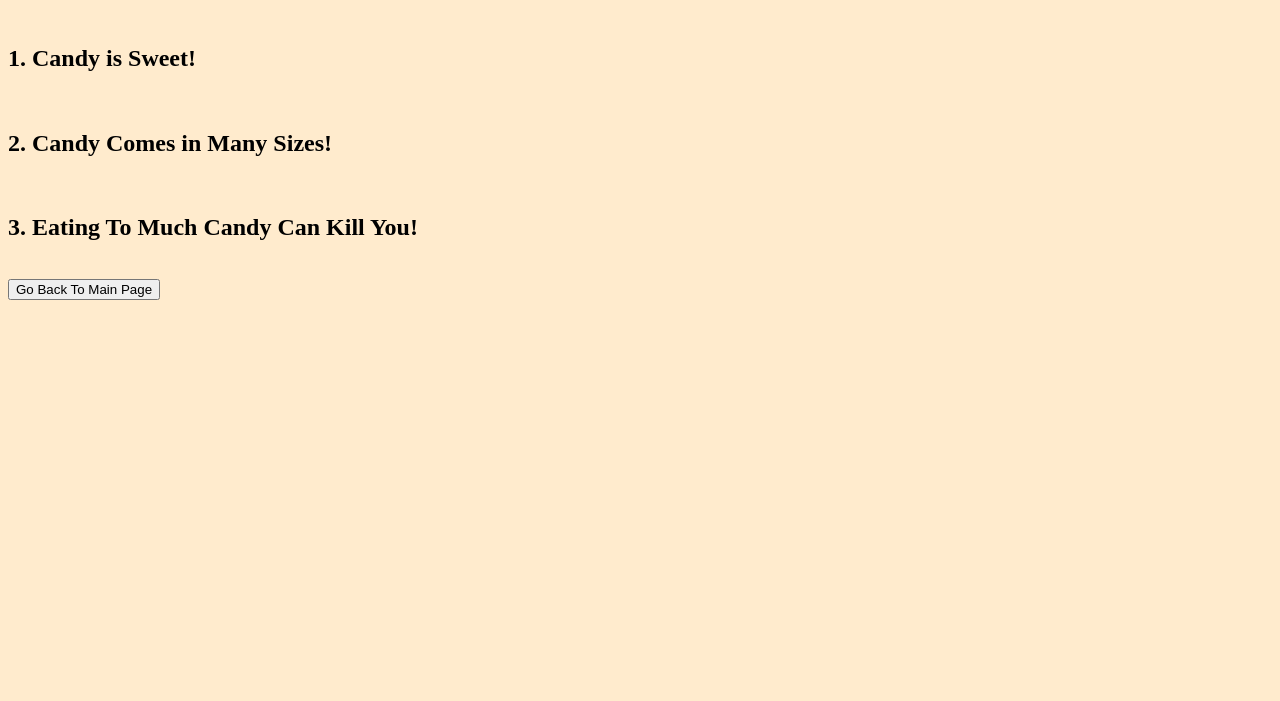
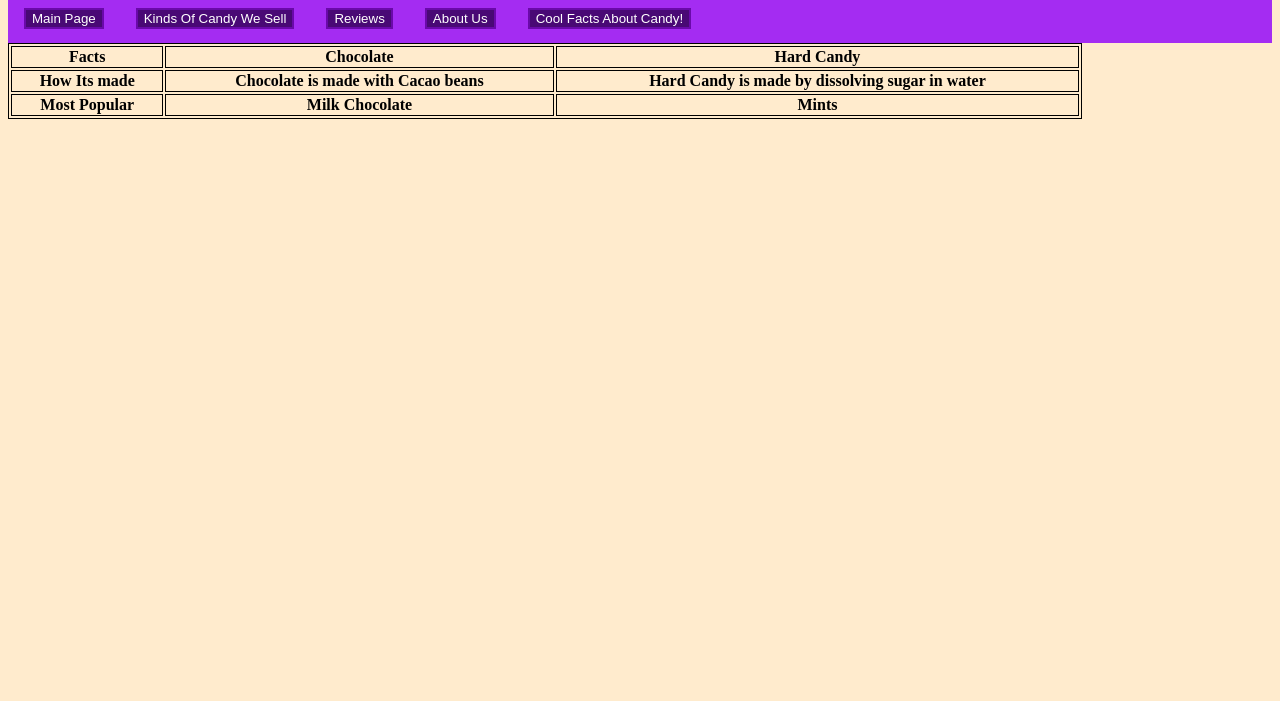
Before and after one commit to McIntosh-HS/first-website-thisblueberrymuffin, a plain HTML site: page facts.html in a window 1280 px wide. Shown: the part 99-800 px from the top of the page. Drawn offline with Linux system fonts and the light colour scheme.

Commit message:
This Is It

```diff
--- a/default.css
+++ b/default.css
@@ -39,3 +39,7 @@ img.candy {
 	width: 45%;
 	margin: 20px;
 }
+
+table, th, td{
+	border:1px solid;
+}
--- a/facts.html
+++ b/facts.html
@@ -4,17 +4,54 @@
 	<head>
 		<title>Facts</title>
 	</head>
+	<header>
+	<ul>
+		<h2>As you can guess, we sell candy!</h2>
+		<li>
+			<a href="index.html">
+				<button class="button button1">Main Page</button>
+			</a>
+		</li>
+		<li>
+			<a href="candy.html">
+				<button class="button button1">Kinds Of Candy We Sell</button>
+			</a>
+		</li>
+		<li>
+			<a href="review.html">
+				<button class="button button1">Reviews</button>
+			</a>
+		</li>
+		<li>
+			<a href="about.html">
+				<button class="button button1">About Us</button>
+			</a>
+		</li>
+		<li>
+			<a href="facts.html">
+				<button class="button button1">Cool Facts About Candy!</button>
+			</a>
+		</li>
+	</ul>
+</header>
 	<head>
-		<h1>Facts About Candy!</h1>
-		<br>
-		<h2>1. Candy is Sweet!</h2>
-		<br>
-		<h2>2. Candy Comes in Many Sizes!</h2>
-		<br>
-		<h2>3. Eating To Much Candy Can Kill You!</h2>
-		<br>
-		<a href="index.html">
-			<button>Go Back To Main Page</button>
-		</a>
+	<nav>
+		<table style="width:85%">
+			<tr>
+				<th>Facts</th>
+				<th>Chocolate</th>
+				<th>Hard Candy</th>
+			</tr>
+			<tr>
+				<th>How Its made</th>
+				<th>Chocolate is made with Cacao beans</th>
+				<th>Hard Candy is made by dissolving sugar in water</th>
+			</tr>
+			<tr>
+				<th>Most Popular</th>
+				<th>Milk Chocolate</th>
+				<th>Mints</th>
+			</tr>
+	</nav>
 	</head>
 </html>
```
Also changed, not shown: about.html (+37 -13 lines), candy.html (+32 -3 lines), index.html (+13 -6 lines), review.html (+32 -3 lines).
